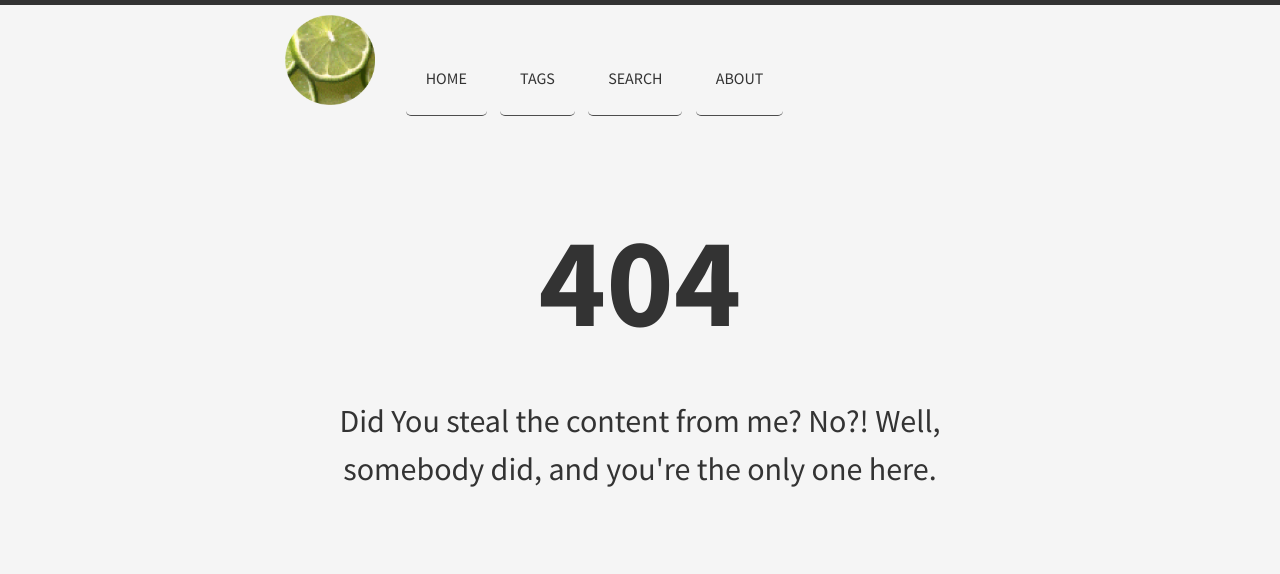
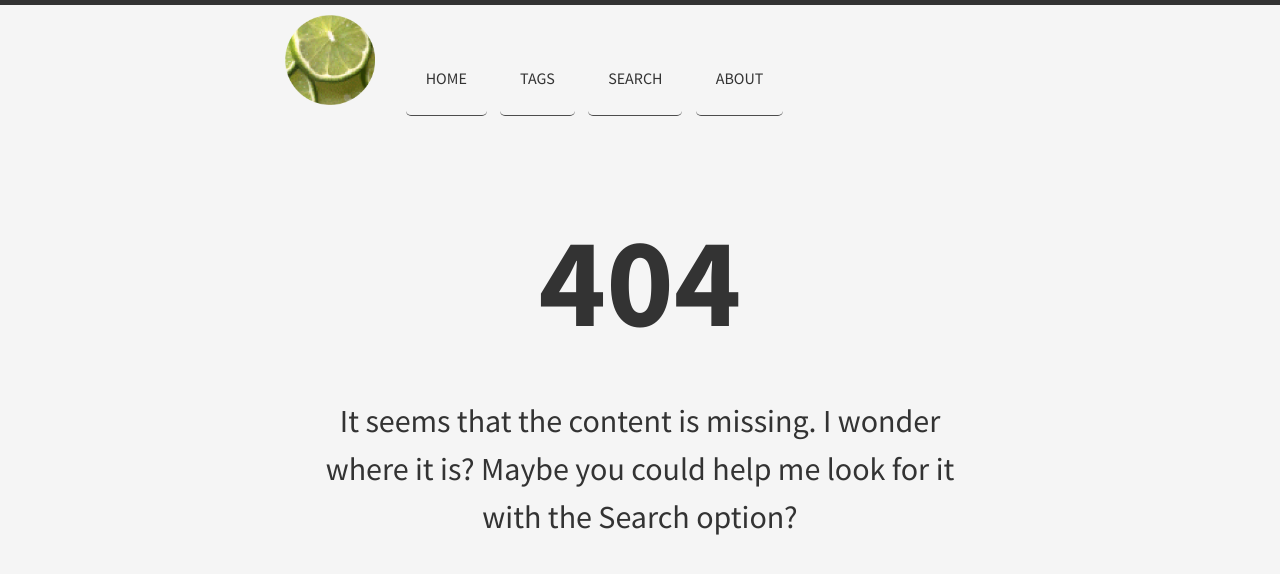
Before and after one commit to ajoz/ajoz.github.io, a Jekyll site: the page built from 404.html, in a window 1280 px wide. Shown: the top 574 px of the page. Built offline with Jekyll 4.4.1, drawn with Linux system fonts in a browser that asks for light colours; Markdown is read by kramdown in place of the engine named in the settings.

Commit message:
[dev] Small changes to 404 page text

```diff
--- a/404.html
+++ b/404.html
@@ -22,7 +22,7 @@ title: Limbo
       <div class="container not-found">
         <h1 class="bounceInDown animated">404</h1>
         <p>
-          Did You steal the content from me? No?! Well, somebody did, and you're the only one here.
+          It seems that the content is missing. I wonder where it is? Maybe you could help me look for it with the Search option?
         </p>
       </div>
     </div>
```
